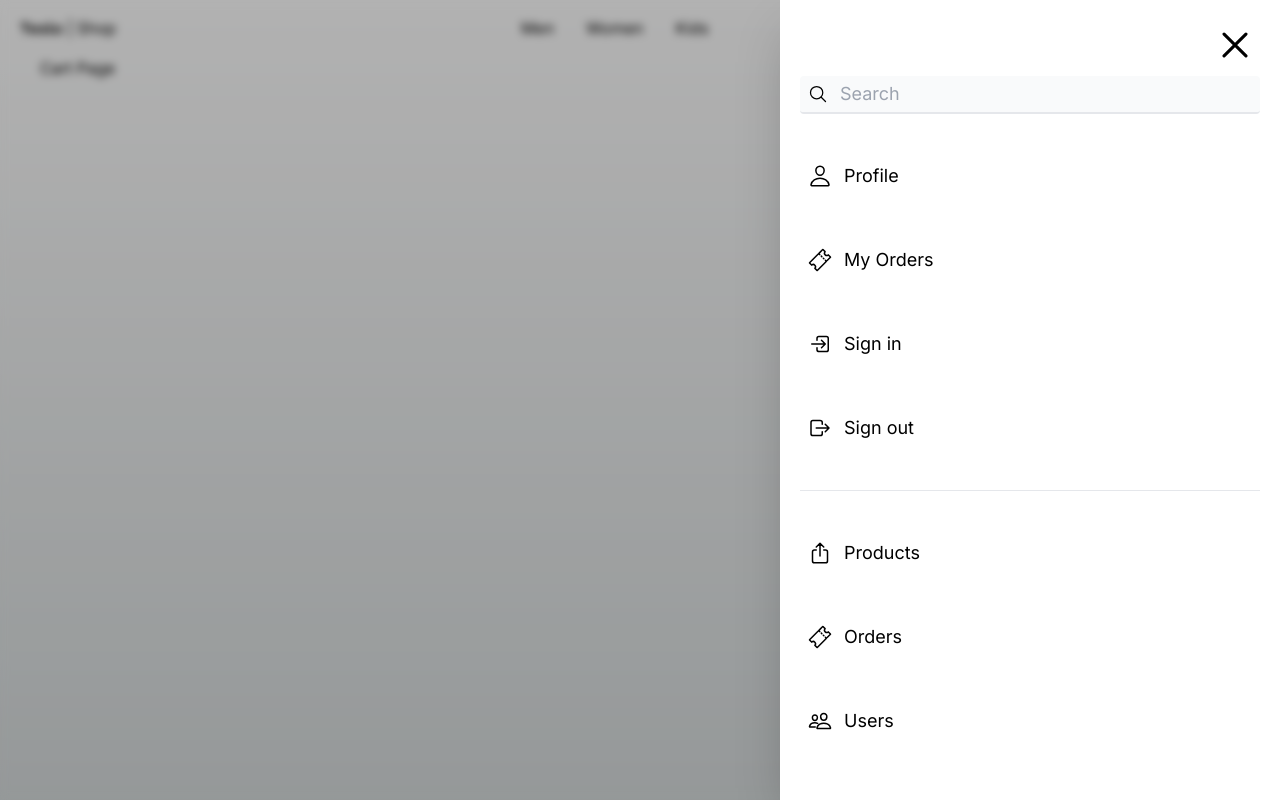
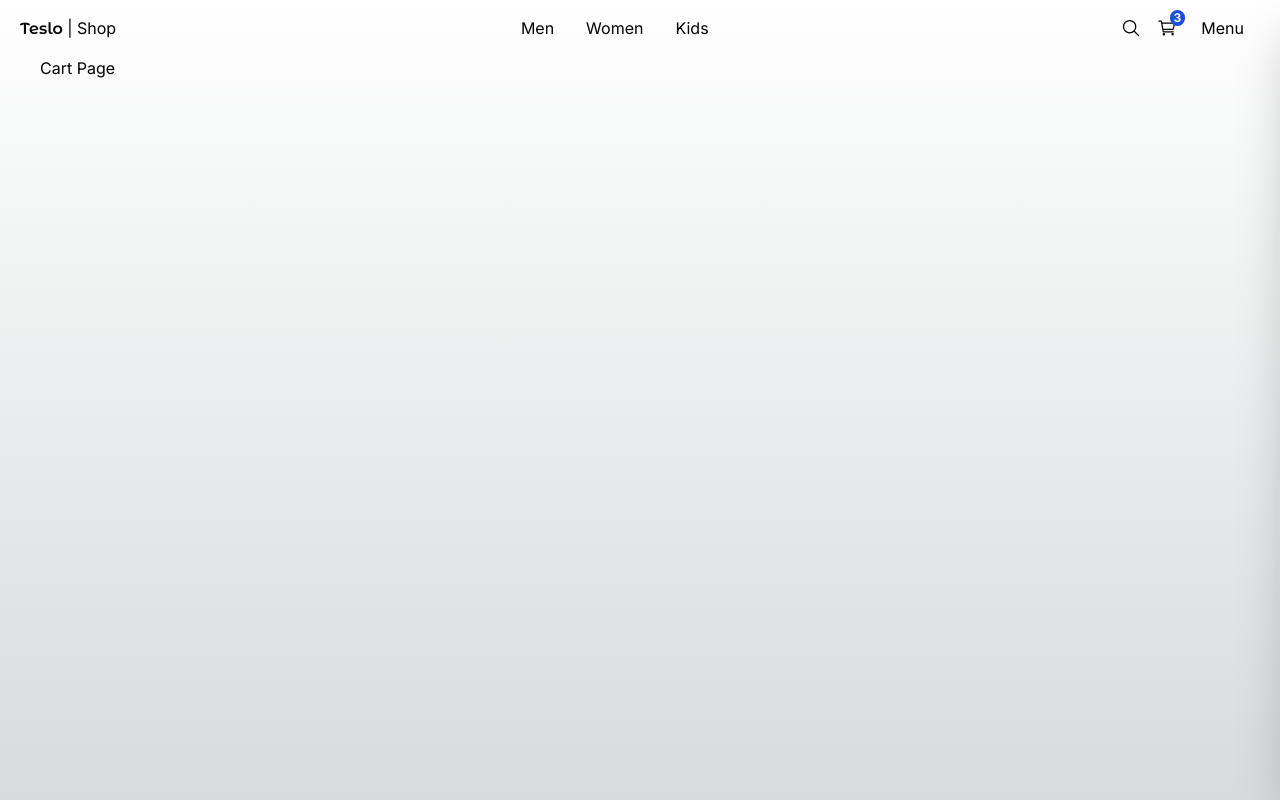
Before and after one commit to vergaraaa/next-ecommerce-shop, a Next.js app: page /cart in a window 1280 px wide. Built offline with nearby package versions, Linux system fonts and the light colour scheme.

Commit message:
✨ toggle side menu

```diff
--- a/package.json
+++ b/package.json
@@ -9,10 +9,12 @@
     "lint": "next lint"
   },
   "dependencies": {
+    "clsx": "^2.1.1",
     "next": "15.0.1",
     "react": "19.0.0-rc-69d4b800-20241021",
     "react-dom": "19.0.0-rc-69d4b800-20241021",
-    "react-icons": "^5.3.0"
+    "react-icons": "^5.3.0",
+    "zustand": "^5.0.0"
   },
   "devDependencies": {
     "@types/node": "^20",
--- a/src/components/ui/sidebar/Sidebar.tsx
+++ b/src/components/ui/sidebar/Sidebar.tsx
@@ -1,5 +1,7 @@
 "use client";
 
+import { useUIStore } from "@/store/ui/ui-store";
+import clsx from "clsx";
 import Link from "next/link";
 import {
   IoCloseOutline,
@@ -13,21 +15,38 @@
 } from "react-icons/io5";
 
 export const Sidebar = () => {
+  const isSideMenuOpen = useUIStore((state) => state.isSideMenuOpen);
+  const closeSideMenu = useUIStore((state) => state.closeSideMenu);
+
   return (
     <div>
       {/* BG BLACK*/}
-      <div className="fixed top-0 left-0 w-screen h-screen z-10 bg-black opacity-30 "></div>
+      {isSideMenuOpen && (
+        <div className="fixed top-0 left-0 w-screen h-screen z-10 bg-black opacity-30 "></div>
+      )}
 
       {/* BLUR */}
-      <div className="fixed top-0 left-0 w-screen h-screen z-10 fade-in backdrop-filter backdrop-blur-sm"></div>
+      {isSideMenuOpen && (
+        <div
+          className="fixed top-0 left-0 w-screen h-screen z-10 fade-in backdrop-filter backdrop-blur-sm"
+          onClick={closeSideMenu}
+        ></div>
+      )}
 
       {/* MENU */}
-      <nav className="fixed p-5 right-0 top-0 w-[500px] h-screen bg-white z-20 shadow-2xl transform transition-all duration-300">
+      <nav
+        className={clsx(
+          "fixed p-5 right-0 top-0 w-[500px] h-screen bg-white z-20 shadow-2xl transform transition-all duration-300",
+          {
+            "translate-x-full": !isSideMenuOpen,
+          }
+        )}
+      >
         {/* CLOSE BUTTON */}
         <button
           className="absolute top-5
          right-5 cursor-pointer"
-          onClick={() => {}}
+          onClick={closeSideMenu}
         >
           <IoCloseOutline size={50} />
         </button>
--- a/src/components/ui/top-menu/TopMenu.tsx
+++ b/src/components/ui/top-menu/TopMenu.tsx
@@ -1,8 +1,13 @@
-import { titleFont } from "@/config/fonts";
+"use client";
 import Link from "next/link";
 import { IoCartOutline, IoSearchOutline } from "react-icons/io5";
 
+import { titleFont } from "@/config/fonts";
+import { useUIStore } from "@/store/ui/ui-store";
+
 export const TopMenu = () => {
+  const openSideMenu = useUIStore((state) => state.openSideMenu);
+
   return (
     <nav className="flex px-5 justify-between items-center w-full">
       {/* LOGO */}
@@ -53,7 +58,10 @@
           </div>
         </Link>
 
-        <button className="p-2 m-2 rounded-md transition-all hover:bg-gray-100">
+        <button
+          onClick={openSideMenu}
+          className="p-2 m-2 rounded-md transition-all hover:bg-gray-100"
+        >
           Menu
         </button>
       </div>
--- /dev/null
+++ b/src/store/ui/ui-store.ts
@@ -0,0 +1,14 @@
+import { create } from "zustand";
+
+interface State {
+  isSideMenuOpen: boolean;
+
+  openSideMenu: () => void;
+  closeSideMenu: () => void;
+}
+
+export const useUIStore = create<State>()((set) => ({
+  isSideMenuOpen: false,
+  openSideMenu: () => set({ isSideMenuOpen: true }),
+  closeSideMenu: () => set({ isSideMenuOpen: false }),
+}));
```
Also changed, not shown: 1 other file (tests, documents, lock files or other folders).
